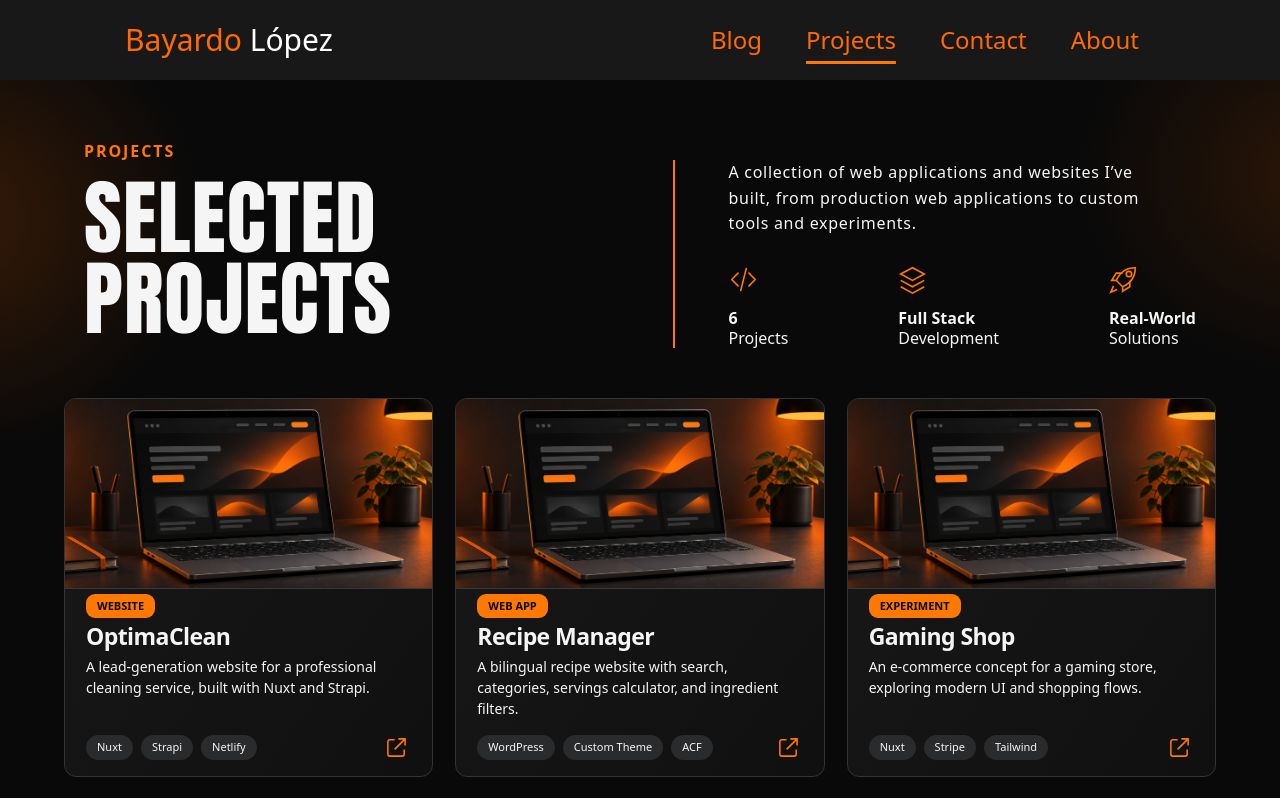
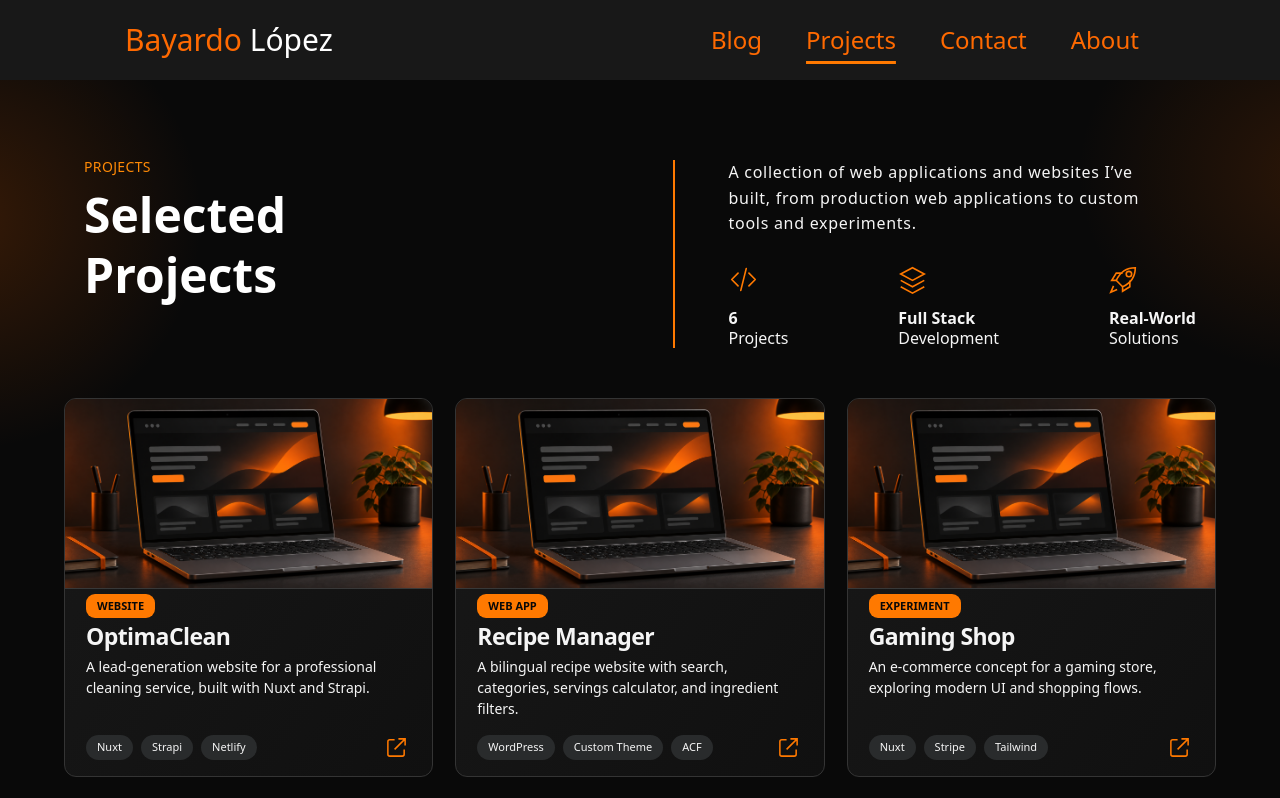
Before and after one commit to MrTato/personal-portfolio-vue, a Vue app: page /projects in a window 1280 px wide. Shown: the top 798 px of the page. Built offline with nearby package versions, Linux system fonts and the light colour scheme.

Commit message:
Updated the Projects heading and label to match About’s font, sizing, weight, spacing, and colors. “Selected Projects” now uses title case

```diff
--- a/src/components/Projects/ProjectsIntro.vue
+++ b/src/components/Projects/ProjectsIntro.vue
@@ -8,10 +8,10 @@ defineProps({ projectCount: { type: Number, required: true } })
     aria-labelledby="projects-title"
   >
     <div>
-      <p class="mb-3.5 text-base font-bold tracking-[.12em] text-[#ff7900] uppercase">Projects</p>
+      <p class="mb-2 text-sm tracking-wide text-orange-400 uppercase">Projects</p>
       <h1
         id="projects-title"
-        class="font-[Impact,Arial_Narrow,sans-serif] text-[clamp(54px,6.4vw,88px)] leading-[.99] font-black tracking-[.015em] uppercase max-sm:text-[clamp(50px,13vw,76px)]"
+        class="mb-4 text-3xl leading-tight font-bold text-white md:text-5xl"
       >
         Selected<br />Projects
       </h1>
```
